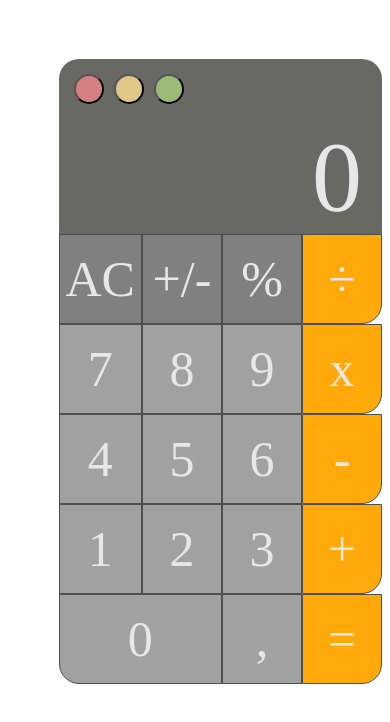
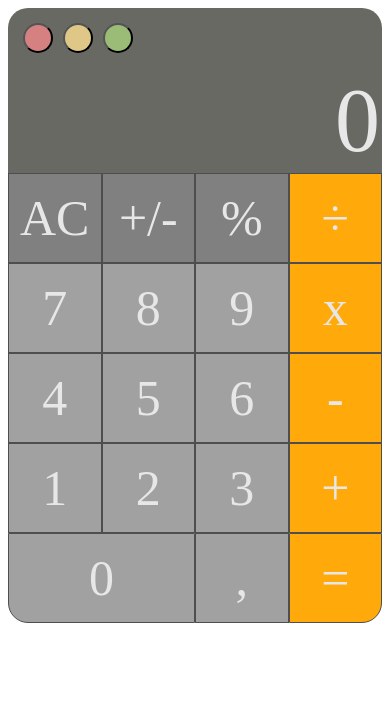
Before and after one commit to Staciv/Calculator, a plain HTML site: page index.html in a window 390 px wide. Drawn offline with Linux system fonts and the light colour scheme.

Commit message:
Fixing calculator layout and styling issues

```diff
--- a/index.html
+++ b/index.html
@@ -30,27 +30,30 @@
                         <path d="M12 5v14" />
                     </svg></button>
             </div>
-            <div class="calculations">0</div>
+            <div class="calculations">
+                <input type="number" class="quantity" placeholder="0" />
+            </div>
             <div class="buttons">
-                <button class="dark-gray">AC</button>
-                <button class="dark-gray">+/-</button>
-                <button class="dark-gray">%</button>
-                <button class="orange-button">÷</button>
-                <button>7</button>
-                <button>8</button>
-                <button>9</button>
-                <button class="orange-button">x</button>
-                <button>4</button>
-                <button>5</button>
-                <button>6</button>
-                <button class="orange-button">-</button>
-                <button>1</button>
-                <button>2</button>
-                <button>3</button>
-                <button class="orange-button">+</button>
+                <button class="dark-gray clear">AC</button>
+                <button class="dark-gray toggle-sign">+/-</button>
+                <button class="dark-gray percent">%</button>
+                <button class="orange-button divide">÷</button>
+                <button class="seven">7</button>
+                <button class="eight">8</button>
+                <button class="nine">9</button>
+                <button class="orange-button multiply">x</button>
+                <button class="four">4</button>
+                <button class="five">5</button>
+                <button class="six">6</button>
+                <button class="orange-button subtract">-</button>
+                <button class="one">1</button>
+                <button class="two">2</button>
+                <button class="three">3</button>
+                <button class="orange-button add">+</button>
                 <button class="zero">0</button>
-                <button>,</button>
-                <button class="orange-button">=</button>
+                <button class="decimal">,</button>
+                <button class="orange-button equals">=</button>
+
             </div>
         </div>
     </section>
--- a/style.css
+++ b/style.css
@@ -1,12 +1,24 @@
-body {
-  margin-top: 15%;
-  margin-left: 15%;
+:root {
+  --white: rgb(231, 231, 231);
+  --gray-light: rgb(105, 105, 100);
+  --gray-dark: #a1a1a1;
+  --gray-medium: gray;
+  --gray-border: #4e4e4e;
+  --orange: rgb(255, 169, 11);
+  --red: rgb(213, 129, 129);
+  --yellow: rgb(222, 199, 135);
+  --green: rgb(154, 188, 119);
+}
+
+.header {
+  display: flex;
+  justify-content: center;
 }
 
 .header_wrap {
   max-width: 450px;
   height: 190px;
-  background-color: rgb(105, 105, 100);
+  background-color: var(--gray-light);
   border-top-left-radius: 20px;
   border-top-right-radius: 20px;
 }
@@ -31,23 +43,30 @@ body {
   opacity: 1;
 }
 .close {
-  background-color: rgb(213, 129, 129);
+  background-color: var(--red);
 }
 .collapse {
-  background-color: rgb(222, 199, 135);
+  background-color: var(--yellow);
 }
 .expand {
-  background-color: rgb(154, 188, 119);
+  background-color: var(--green);
 }
 
-.calculations {
-  display: flex;
-  padding-right: 20px;
-  justify-content: end;
-  font-size: 100px;
-  color: rgb(231, 231, 231);
+.calculations input[type="number"]::-webkit-inner-spin-button,
+.calculations input[type="number"]::-webkit-outer-spin-button {
+  -webkit-appearance: none;
+  margin: 0;
 }
 
+.calculations input[type="number"] {
+  border: none;
+  outline: none;
+  background: none;
+  -webkit-text-fill-color: var(--white);
+  font-size: 90px;
+  text-align: right;
+  width: 100%;
+}
 .buttons {
   display: grid;
   grid-template-columns: repeat(4, 1fr);
@@ -59,10 +78,14 @@ body {
   height: 90px;
   font-size: 50px;
   font-weight: 500;
-  color: rgb(231, 231, 231);
-  background: #a1a1a1;
+  color: var(--white);
+  background: var(--gray-dark);
   cursor: pointer;
-  border: 0.7px solid #4e4e4e;
+  border: 0.7px solid var(--gray-border);
+}
+
+.buttons button:active {
+  background-color: var(--gray-border);
 }
 
 .buttons button.zero {
@@ -70,10 +93,12 @@ body {
   border-bottom-left-radius: 20px;
 }
 
-.buttons button.orange-button {
-  background: rgb(255, 169, 11);
+button.orange-button {
+  background: var(--orange);
+}
+button.orange-button:last-child {
   border-bottom-right-radius: 20px;
 }
-.buttons button.dark-gray {
-  background: gray;
+button.dark-gray {
+  background: var(--gray-medium);
 }
```
